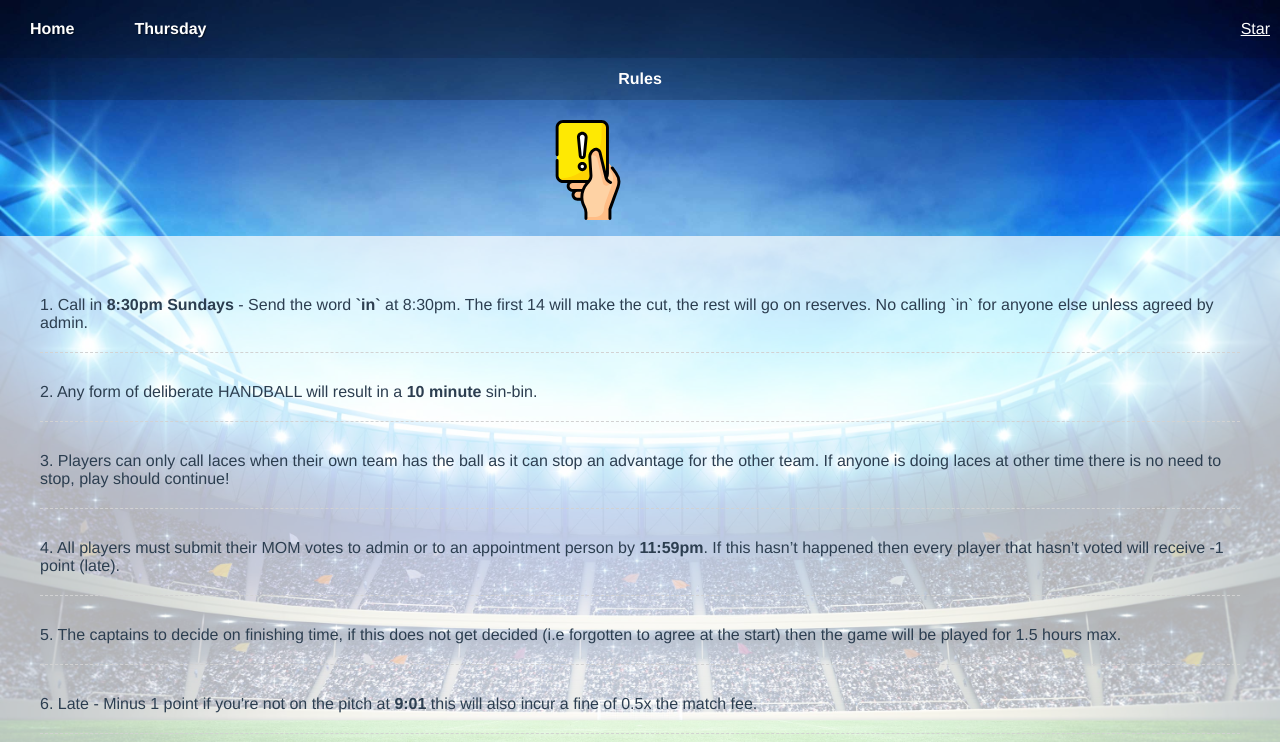
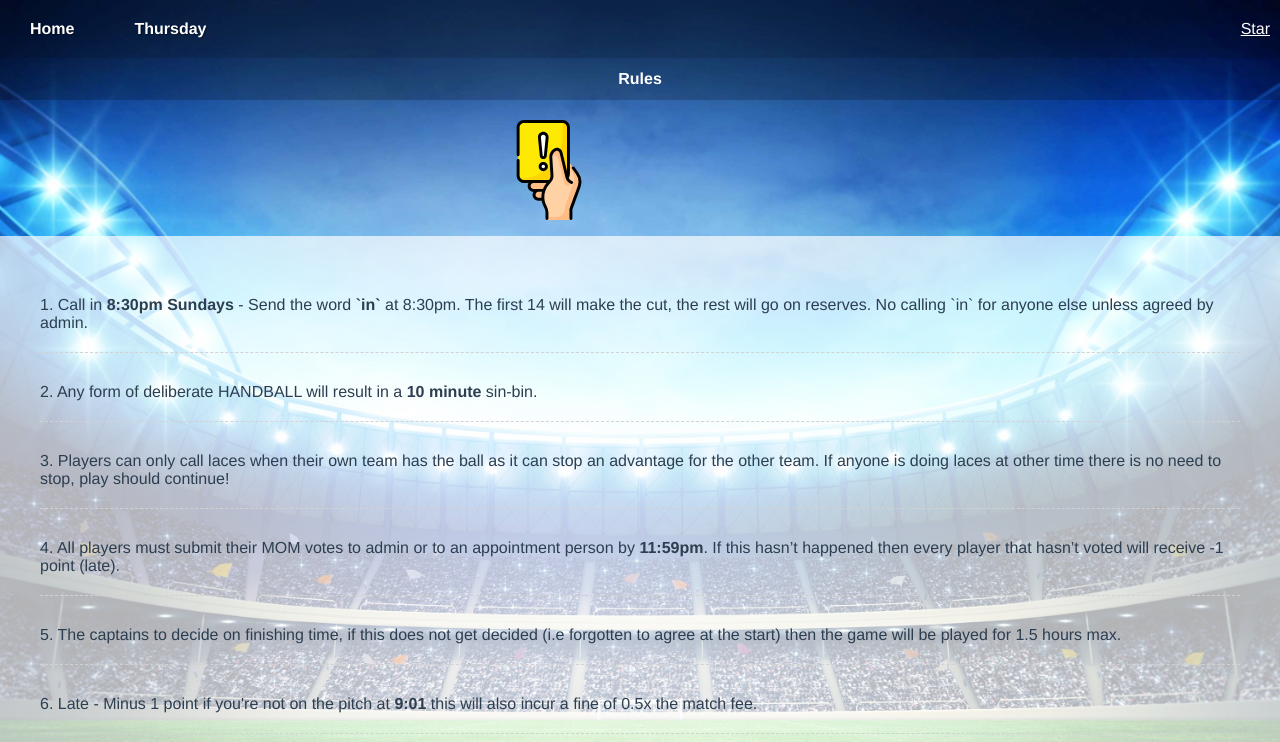
Before and after one commit to kevinrodrigues/football-league-standings, a Vue app: page /thursday-rules in a window 1280 px wide. Shown: the top 742 px of the page. Built offline with nearby package versions, Linux system fonts and the light colour scheme; what vue-js-modal would draw is missing.

Commit message:
VTF - Add rules.

```diff
--- a/src/views/ThursdayRules.vue
+++ b/src/views/ThursdayRules.vue
@@ -78,7 +78,7 @@ export default {
   animation: animateUpDown 1s ease none;
   position: absolute;
   bottom: 0;
-  left: 42%;
+  left: 39%;
   margin: 20px auto 0;
   width: 100px;
 }
```
